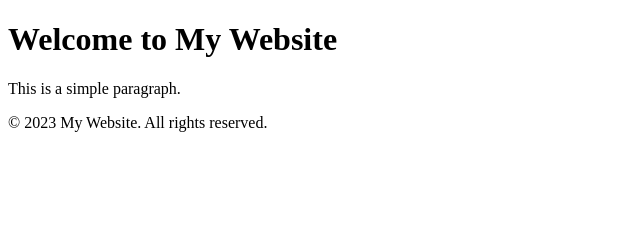
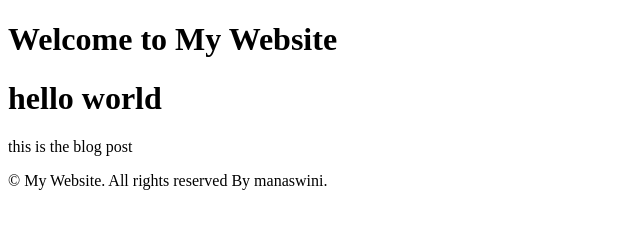
Before and after one commit to manaswini111/webdevelopment, a plain HTML site: page index.html in a window 1280 px wide. Shown: the whole page, without its empty margins (0-640 px from the left). Drawn offline with Linux system fonts and the light colour scheme.

Commit message:
commit on blog post

```diff
--- a/index.html
+++ b/index.html
@@ -7,11 +7,11 @@
     <header>
       <h1>Welcome to My Website</h1>
     </header>
-    <main>
-      <p>This is a simple paragraph.</p>
-    </main>
+    <h1>hello world</h1>
+    <p>this is the blog post </p>
+
     <footer>
-      <p>&copy; 2023 My Website. All rights reserved.</p>
+      <p>&copy;  My Website. All rights reserved By manaswini.</p>
     </footer>
   </body>
 </html>
```
